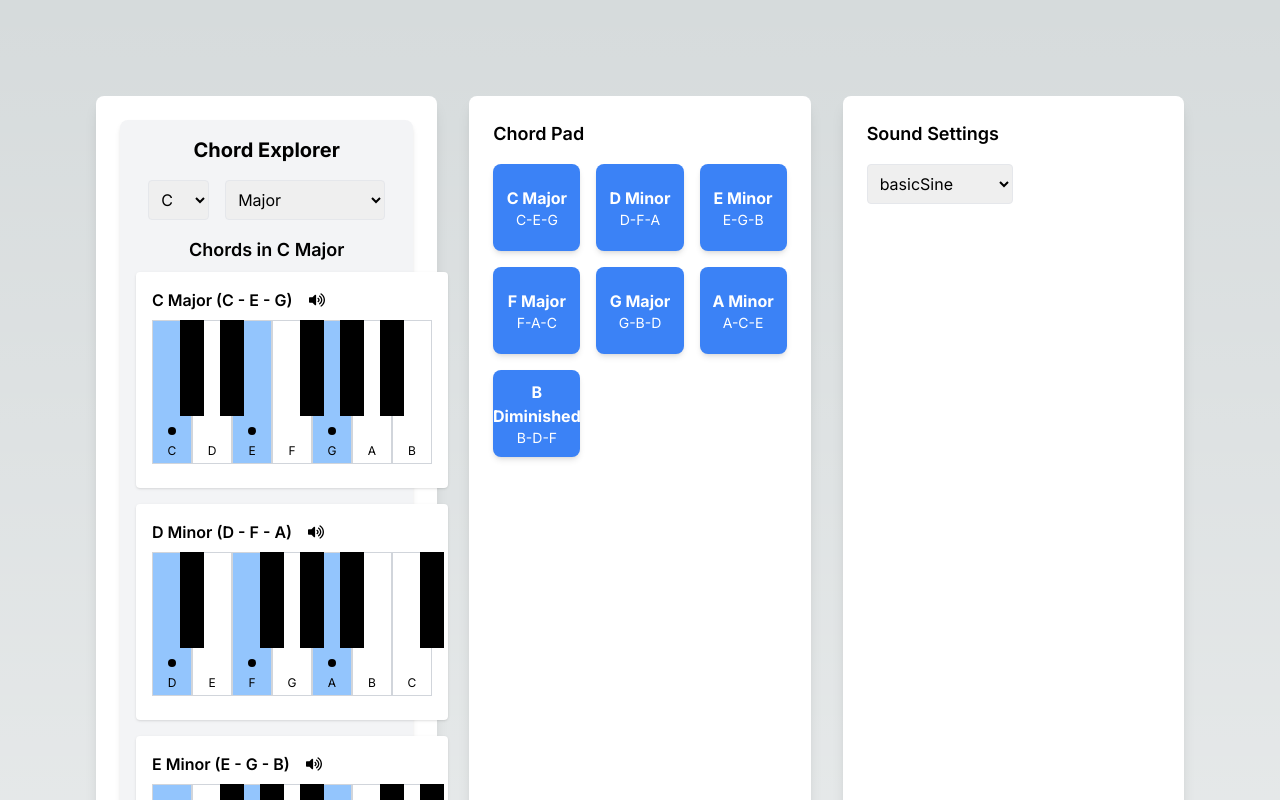
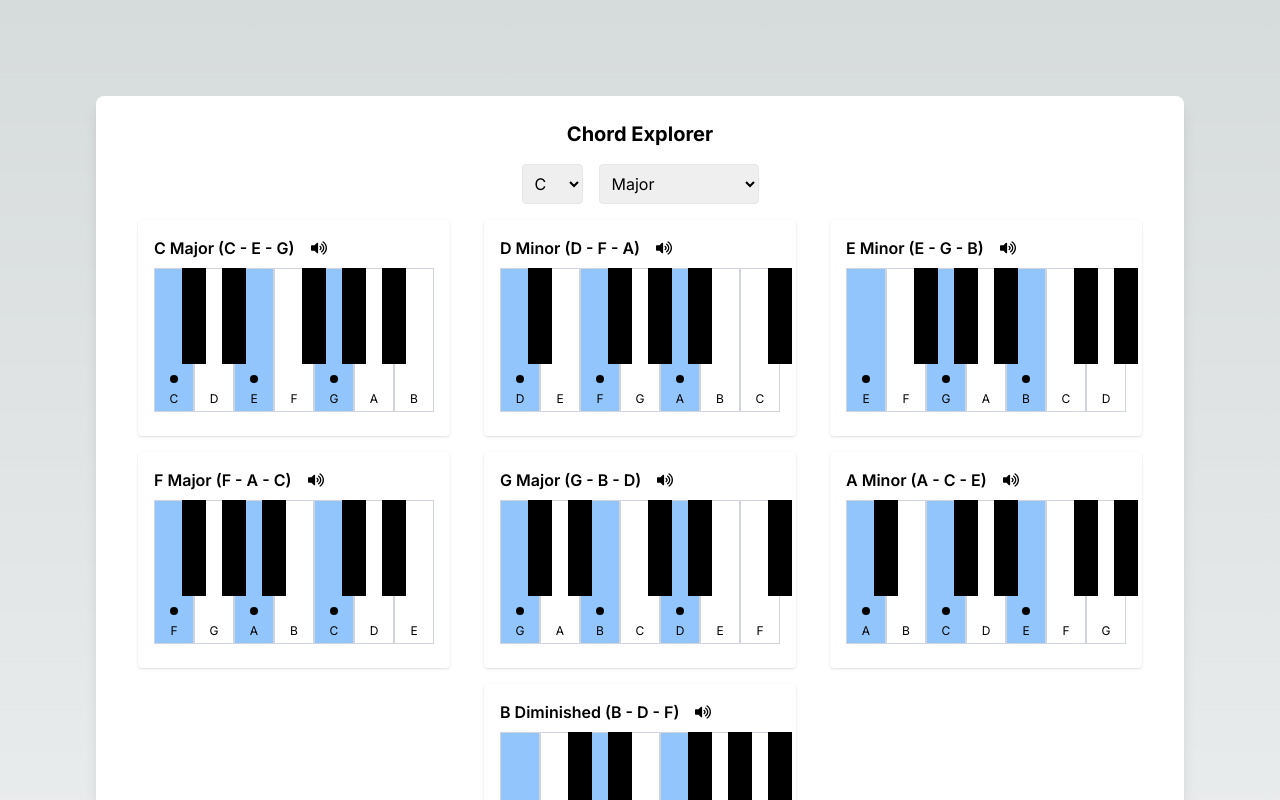
Before and after one commit to adamgoth/piano-chord-explorer, a Next.js app: page / in a window 1280 px wide. Shown: the top 800 px of the page. Built offline with nearby package versions, Linux system fonts and the light colour scheme.

Commit message:
Update layout

```diff
--- a/src/app/PianoChordExplorer.tsx
+++ b/src/app/PianoChordExplorer.tsx
@@ -39,7 +39,7 @@ export const PianoChordExplorer: React.FC<PianoChordExplorerProps> = ({
   getChordName,
 }) => {
   return (
-    <div className='flex flex-col items-center p-4 bg-gray-100 rounded-lg shadow-md'>
+    <div className='flex flex-col items-center'>
       <h2 className='text-xl font-bold mb-4'>Chord Explorer</h2>
 
       <div className='flex space-x-4 mb-4'>
@@ -73,10 +73,6 @@ export const PianoChordExplorer: React.FC<PianoChordExplorerProps> = ({
         </select>
       </div>
 
-      <h3 className='text-lg font-semibold mb-2'>
-        Chords in {selectedKey} {selectedScale.name}
-      </h3>
-
       <div className='flex flex-wrap gap-4 w-full justify-evenly'>
         {chords.map((chord, index) => (
           <div
--- a/src/app/page.tsx
+++ b/src/app/page.tsx
@@ -86,7 +86,7 @@ export default function Home() {
 
   return (
     <main className='flex min-h-screen flex-col items-center justify-between p-24 gap-8'>
-      <div className='grid grid-cols-1 md:grid-cols-2 lg:grid-cols-3 gap-8 w-full'>
+      <div className='flex flex-col gap-8 w-full'>
         <div className='bg-white rounded-lg shadow-lg p-6'>
           <PianoChordExplorer
             selectedKey={selectedKey}
@@ -104,6 +104,7 @@ export default function Home() {
           />
         </div>
 
+        <div className='grid grid-cols-1 md:grid-cols-2 gap-8'>
           <div className='bg-white rounded-lg shadow-lg p-6'>
             <ChordPad
               chords={chords}
@@ -121,6 +122,7 @@ export default function Home() {
             />
           </div>
         </div>
+      </div>
     </main>
   );
 }
```
Lines whose indentation alone changed are shown as unchanged.
